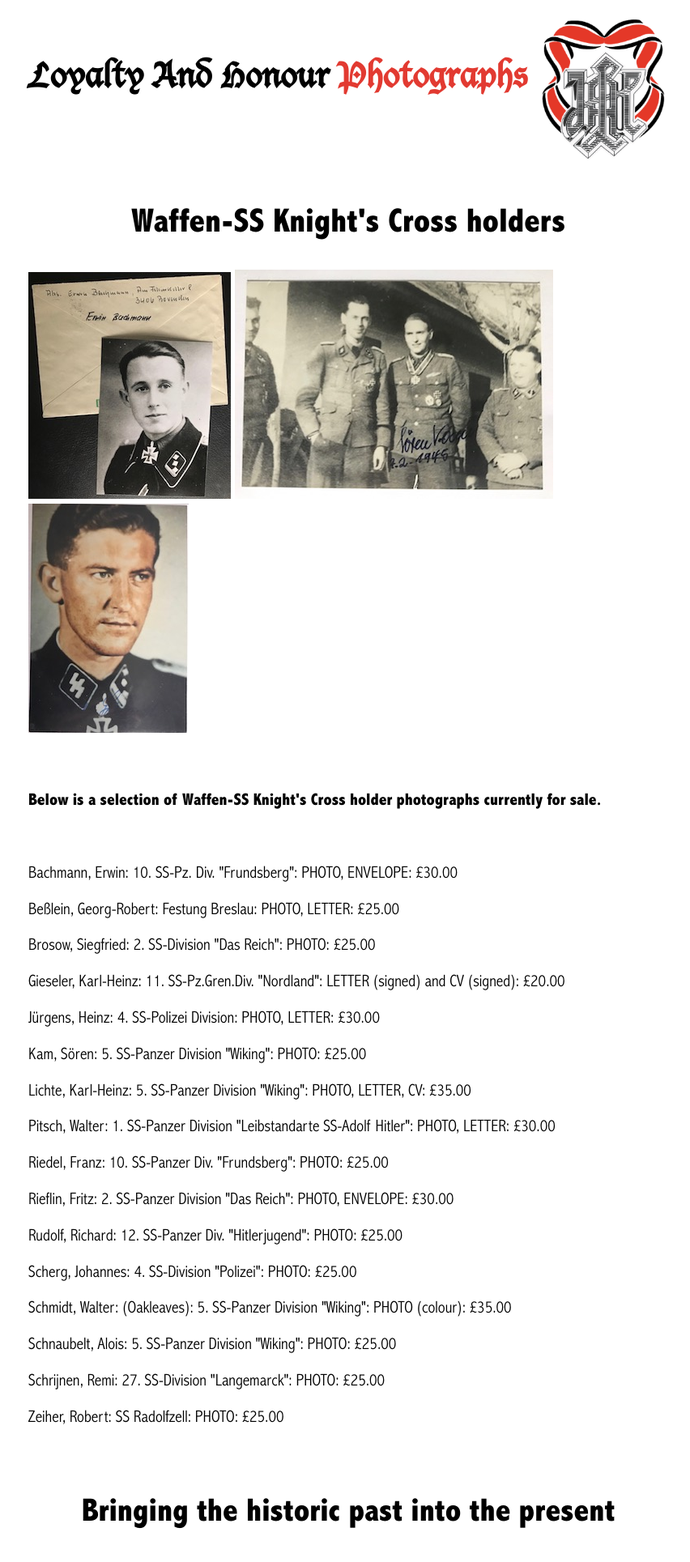
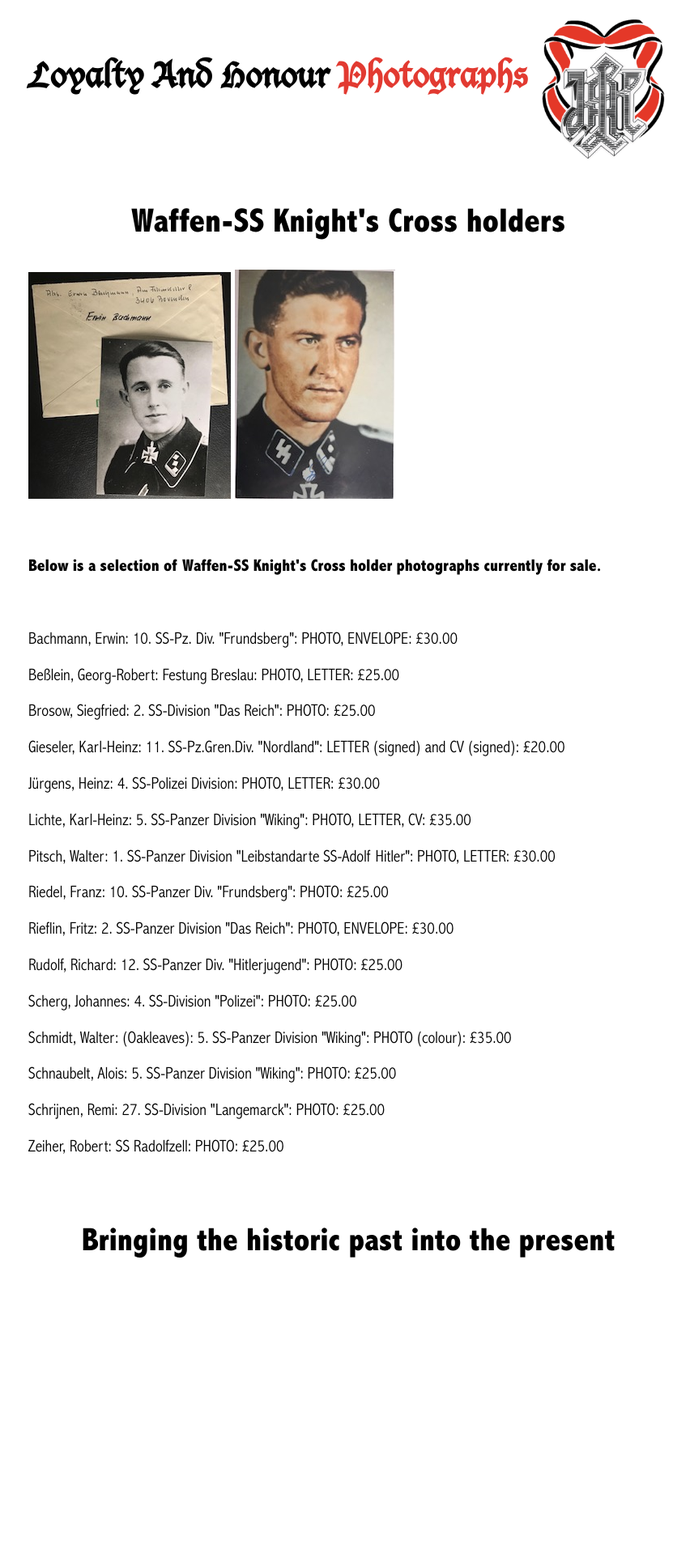
Before and after one commit to lahphotographs/lahphotographs.github.com, a Jekyll site: the page built from Waffen_SS_photos.md, in a window 1280 px wide. Shown: the whole page at 81% size, without its empty margins (210-1062 px from the left). Built offline with Jekyll 4.4.1, drawn with Linux system fonts in a browser that asks for light colours; after the commit the page ends 1595 px from its top, so only the background shows below that.

Commit message:
Update Waffen_SS_photos.md

```diff
--- a/Waffen_SS_photos.md
+++ b/Waffen_SS_photos.md
@@ -7,7 +7,6 @@ permalink: /waffen_ss_photos.html
 <div id="axisforces">
 <p float="left">
 <img src="./assets/Erwin Bachmann.jpg"/>
-<img src="./assets/Soren Kam.jpg"/>
 <img src="./assets/Walter Schmidt.jpg"/>
 </p>
 <br />
@@ -18,7 +17,6 @@ permalink: /waffen_ss_photos.html
 <p>Brosow,	Siegfried: 2. SS-Division "Das Reich":	PHOTO:	£25.00
 <p>Gieseler,	Karl-Heinz:	11. SS-Pz.Gren.Div. "Nordland": LETTER (signed) and CV (signed):	£20.00
 <p>Jürgens,	Heinz: 4. SS-Polizei Division:	PHOTO, LETTER:	£30.00
-<p>Kam,	Sören: 5. SS-Panzer Division "Wiking":	PHOTO:	£25.00
 <p>Lichte,	Karl-Heinz:	5. SS-Panzer Division "Wiking":	PHOTO, LETTER, CV: £35.00
 <p>Pitsch, Walter: 1. SS-Panzer Division "Leibstandarte SS-Adolf Hitler": PHOTO, LETTER: £30.00
 <p>Riedel,	Franz:	10. SS-Panzer Div. "Frundsberg": PHOTO:	£25.00
```
